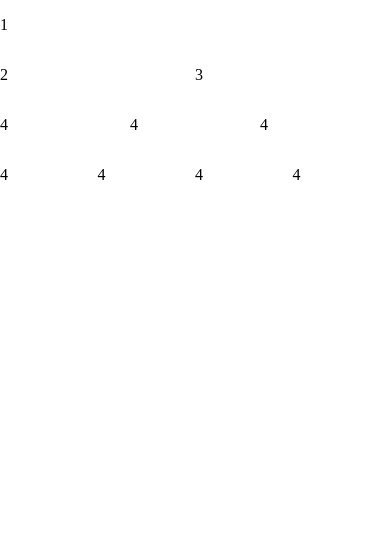
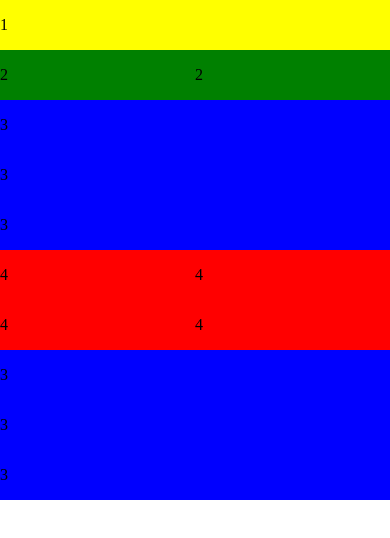
Before and after one commit to jovico7/responsive, a plain HTML site: page index.html in a window 390 px wide. Drawn offline with Linux system fonts and the light colour scheme.

Commit message:
responsive

```diff
--- a/css/style.css
+++ b/css/style.css
@@ -24,23 +24,35 @@ body {
     /*contenido*/
     width: 100%;
     float: left;
+    background-color: yellow;
 }
 
 .column-2 {
     width: 50%;
     float: left;
+    background-color: green;
 }
 
 .column-3 {
     width: 33.33%;
     float: left;
+    background-color: blue;
 }
 
 .column-4 {
     width: 25%;
     float: left;
+    background-color: red;
 }
 
 @media only screen and (max-width: 600px) {
     /*  R E G L A S  */
+    /*column-3 pasará de tener 33.33% a 100%*/
+    .column-3 {
+        width: 100%;
+    }
+    /* column-4 pasará de tener 25% a 50% */
+    .column-4 {
+        width: 50%;
+    }
 }
--- a/index.html
+++ b/index.html
@@ -21,19 +21,19 @@
             <p>2</p>
         </div>
         <div class="column-2">
-            <p>3</p>
+            <p>2</p>
         </div>
     </div>
 
     <div class="row">
         <div class="column-3">
-            <p>4</p>
+            <p>3</p>
         </div>
         <div class="column-3">
-            <p>4</p>
+            <p>3</p>
         </div>
         <div class="column-3">
-            <p>4</p>
+            <p>3</p>
         </div>
     </div>
 
@@ -51,6 +51,19 @@
             <p>4</p>
         </div>
     </div>
+
+    <div class="row">
+        <div class="column-3">
+            <p>3</p>
+        </div>
+        <div class="column-3">
+            <p>3</p>
+        </div>
+        <div class="column-3">
+            <p>3</p>
+        </div>
+
+
 </body>
 
 </html>
```
